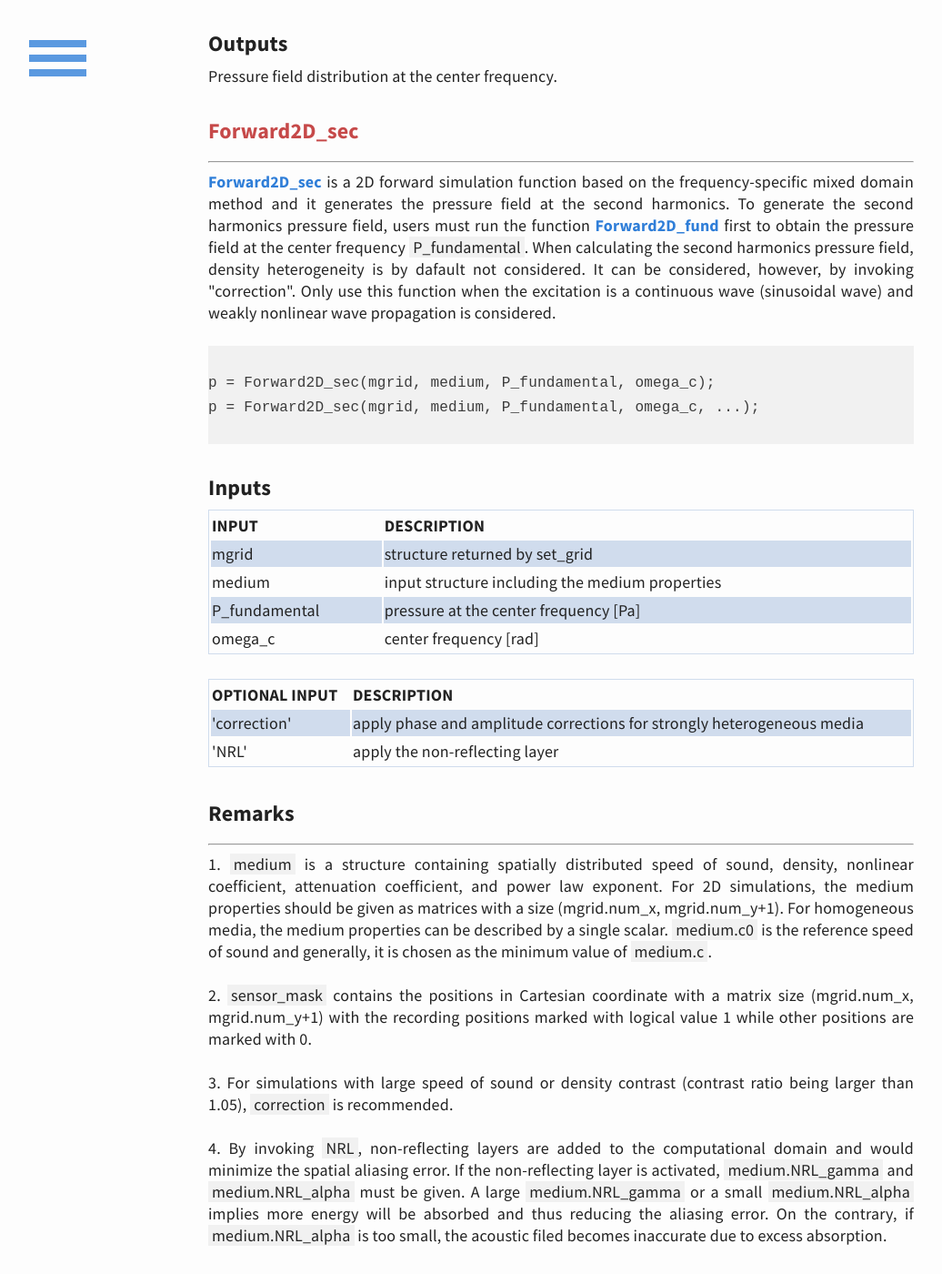
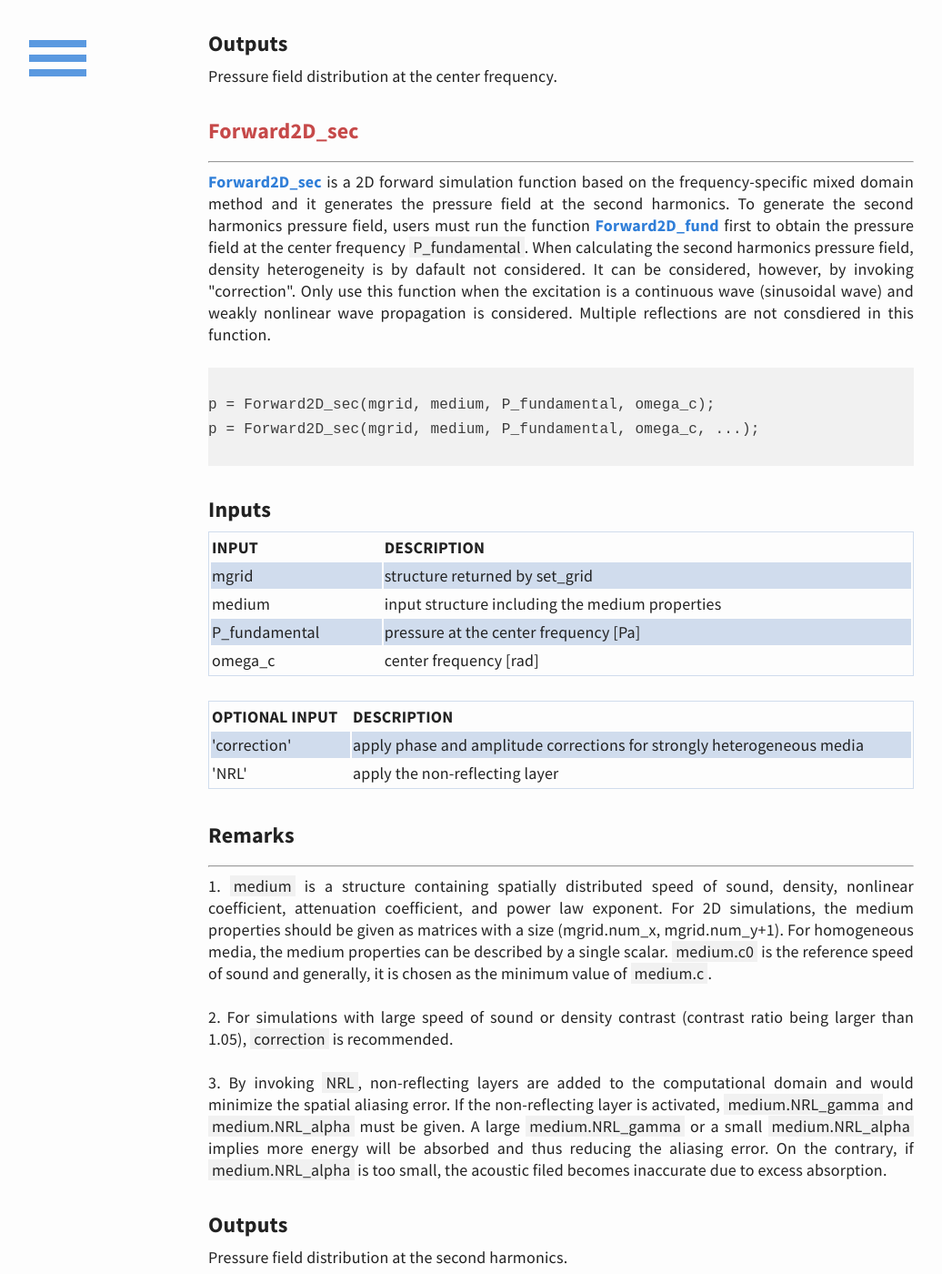
Before and after one commit to m-SOUND/mSOUND, a Jekyll site: the page built from function.html, in a window 1280 px wide and 1400 px high, scrolled down 7457 px. Shown: the whole window at 91% size, without its empty margins (23-1059 px from the left). Built offline with Jekyll 4.4.1, drawn with Linux system fonts in a browser that asks for light colours; some of the changed text lies outside the part shown.

Commit message:
Update function.html

```diff
--- a/function.html
+++ b/function.html
@@ -474,7 +474,7 @@
 obtain the pressure field at the center frequency <span style="background-color:#f1f1f1">P_fundamental</span>.
  When calculating the second harmonics pressure field, density heterogeneity is by dafault not considered.
  It can be considered, however, by invoking "correction". Only use this function when the excitation is a continuous wave (sinusoidal wave) and
-  weakly nonlinear wave propagation is considered.
+  weakly nonlinear wave propagation is considered. Multiple reflections are not consdiered in this function.
 <pre>  <code>
 p = Forward2D_sec(mgrid, medium, P_fundamental, omega_c);
 p = Forward2D_sec(mgrid, medium, P_fundamental, omega_c, ...);
@@ -523,14 +523,10 @@
  is the reference speed of sound and generally, it is chosen as the minimum value of
  <span style="background-color:#f1f1f1">medium.c</span>.
 
- <br><br>2. <span style="background-color:#f1f1f1">sensor_mask</span>
- contains the positions in Cartesian coordinate with a matrix size (mgrid.num_x, mgrid.num_y+1)
- with the recording positions marked with logical value 1 while other positions are marked with 0.
-
- <br><br>3. For simulations with large speed of sound or density contrast (contrast ratio being larger than 1.05),
+ <br><br>2. For simulations with large speed of sound or density contrast (contrast ratio being larger than 1.05),
  <span style="background-color:#f1f1f1">correction</span> is recommended.
 
- <br><br>4. By invoking <span style="background-color:#f1f1f1">NRL</span>, non-reflecting layers are added to the computational
+ <br><br>3. By invoking <span style="background-color:#f1f1f1">NRL</span>, non-reflecting layers are added to the computational
  domain and would minimize the spatial aliasing error. If the non-reflecting layer is activated,
  <span style="background-color:#f1f1f1">medium.NRL_gamma</span> and <span style="background-color:#f1f1f1">medium.NRL_alpha</span>
  must be given. A large <span style="background-color:#f1f1f1">medium.NRL_gamma</span>
@@ -605,18 +601,14 @@
  is the reference speed of sound and generally, it is chosen as the minimum value of
  <span style="background-color:#f1f1f1">medium.c</span>.
 
- <br><br>2. <span style="background-color:#f1f1f1">sensor_mask</span>
- contains the positions in Cartesian coordinate with a matrix size (mgrid.num_x, mgrid.num_y, mgrid.num_z+1)
- with the recording positions marked with logical value 1 while other positions are marked with 0.
-
- <br><br>3. <span style="background-color:#f1f1f1">reflection_order</span>
+ <br><br>2. <span style="background-color:#f1f1f1">reflection_order</span>
  indicates the maximum order of reflection to be included in the simulation. This number is
  recommended to be 2 for lossy biological media in order to achieve the best tradeoff between accuracy and computation time.
 
- <br><br>4. For simulations with large speed of sound or density contrast (contrast ratio being larger than 1.05),
+ <br><br>3. For simulations with large speed of sound or density contrast (contrast ratio being larger than 1.05),
  <span style="background-color:#f1f1f1">correction</span> is recommended.
 
- <br><br>5. By invoking <span style="background-color:#f1f1f1">NRL</span>, non-reflecting layers are added to the computational
+ <br><br>4. By invoking <span style="background-color:#f1f1f1">NRL</span>, non-reflecting layers are added to the computational
  domain and would minimize the spatial aliasing error. If the non-reflecting layer is activated,
  <span style="background-color:#f1f1f1">medium.NRL_gamma</span> and <span style="background-color:#f1f1f1">medium.NRL_alpha</span>
  must be given. A large <span style="background-color:#f1f1f1">medium.NRL_gamma</span>
@@ -644,7 +636,7 @@
 obtain the pressure field at the center frequency <span style="background-color:#f1f1f1">P_fundamental</span>.
  When calculating the second harmonics pressure field, density heterogeneity is by dafault not considered. It can be considered,
  however, by invoking "correction". Only use this function when the excitation is a continuous wave (sinusoidal wave) and
-  weakly nonlinear wave propagation is considered.
+  weakly nonlinear wave propagation is considered. Multiple reflections are not considered in this function.
 <pre>  <code>
 p = Forward3D_sec(mgrid, medium, P_fundamental, omega_c);
 p = Forward3D_sec(mgrid, medium, P_fundamental, omega_c, ...);
```
